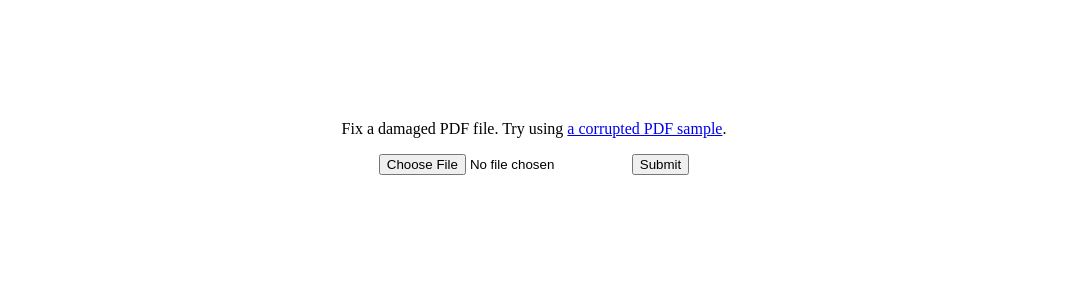
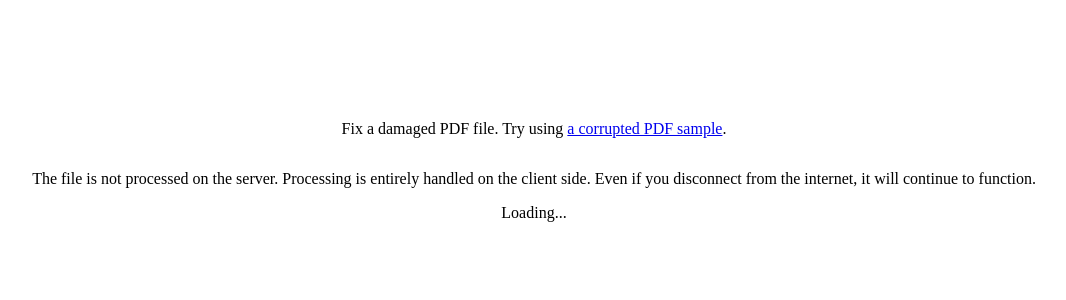
Before and after one commit to zfanta/pdf-fixer, a Next.js app: page /pdf-fixer/ in a window 1280 px wide. Shown: the top 300 px of the page, without its empty margins (106-1172 px from the left). Built offline with nearby package versions, Linux system fonts and the light colour scheme.

Commit message:
Load WASM first

```diff
--- a/package.json
+++ b/package.json
@@ -21,6 +21,7 @@
     "react": "18.2.0",
     "react-dom": "18.2.0",
     "tailwindcss": "3.3.3",
+    "ts-pattern": "^5.0.5",
     "typescript": "5.2.2"
   },
   "browser": {
--- a/src/app/page.tsx
+++ b/src/app/page.tsx
@@ -1,15 +1,18 @@
 'use client'
 
-import { useCallback, useMemo, useState, ComponentProps } from 'react'
+import { useCallback, useMemo, useState, ComponentProps, useEffect } from 'react'
 import SelectFile from '@/app/select-file'
 import OffsetTable from '@/app/offset-table'
 import dynamic from 'next/dynamic'
 import Link from 'next/link'
+import { WorkerInput } from '@/worker'
+import { match, P } from 'ts-pattern'
 
 function Home () {
   const [offsets, setOffsets] = useState<Array<{ start: number, end: number }>>()
   const [buffer, setBuffer] = useState<Uint8Array>(new Uint8Array())
   const worker = useMemo(() => new Worker(new URL('../worker.ts', import.meta.url)), [])
+  const [loading, setLoading] = useState(true)
 
   const handleCompleted = useCallback<ComponentProps<typeof SelectFile>['onCompleted']>((buffer, offsets) => {
     setBuffer(buffer)
@@ -18,16 +21,32 @@ function Home () {
     setOffsets(offsets)
   }, [])
 
+  useEffect(() => {
+    if (!loading) return
+
+    worker.onmessage = () => {
+      setLoading(false)
+    }
+
+    worker.postMessage({
+      method: 'init',
+    } as WorkerInput)
+  }, [loading, worker])
+
   return (
     <main className="flex flex-col items-center justify-between p-24">
       <p>
         Fix a damaged PDF file. Try using <Link href="/corrupted.pdf">a corrupted PDF sample</Link>.
       </p>
-      {offsets === undefined ? (
-        <SelectFile worker={worker} onCompleted={handleCompleted} />
-      ) : (
-        <OffsetTable offsets={offsets} buffer={buffer} worker={worker} />
-      )}
+      <p>
+        The file is not processed on the server. Processing is entirely handled on the client side. Even if you disconnect from the internet, it will continue to function.
+      </p>
+      {match({ loading, offsets })
+        .with({ loading: true }, () => <>Loading...</>)
+        .with({ offsets: undefined }, () => <SelectFile worker={worker} onCompleted={handleCompleted} />)
+        .with({ offsets: P.array() }, ({ offsets }) => <OffsetTable worker={worker} buffer={buffer} offsets={offsets} />)
+        .otherwise(() => <p>Something went wrong.</p>)
+      }
     </main>
   )
 }
--- a/src/worker.ts
+++ b/src/worker.ts
@@ -56,6 +56,9 @@ export type WorkerInput = {
       end: number
     }
   }
+} | {
+  method: 'init',
+  payload: never
 }
 
 export type WorkerOutput = {
@@ -74,6 +77,9 @@ export type WorkerOutput = {
     currentPage: number | undefined,
     buffer: Uint8Array | undefined
   }
+} | {
+  method: 'init',
+  payload: never
 }
 
 async function getOffsets (buffer: Uint8Array) {
@@ -185,6 +191,14 @@ async function fixPdf (buffer: Uint8Array, startOffset: number, endOffset: numbe
 self.onmessage = async function (e) {
   const data = e.data as WorkerInput
 
+  if (data.method === 'init') {
+    await init()
+    postMessage({
+      method: 'init',
+    } as WorkerOutput)
+    return
+  }
+
   if (data.method === 'getOffsets') {
     await getOffsets(data.payload.buffer)
     return
```
Also changed, not shown: 1 other file (tests, documents, lock files or other folders).
